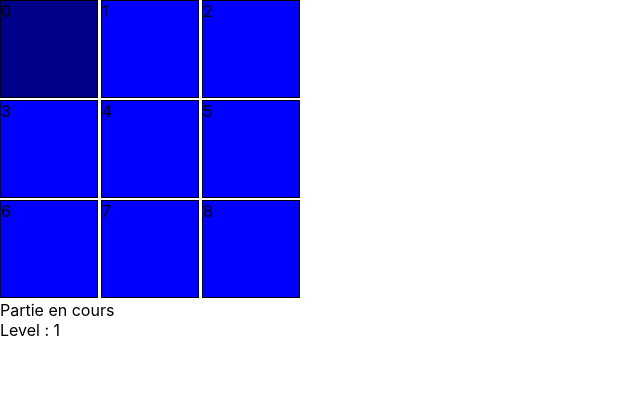
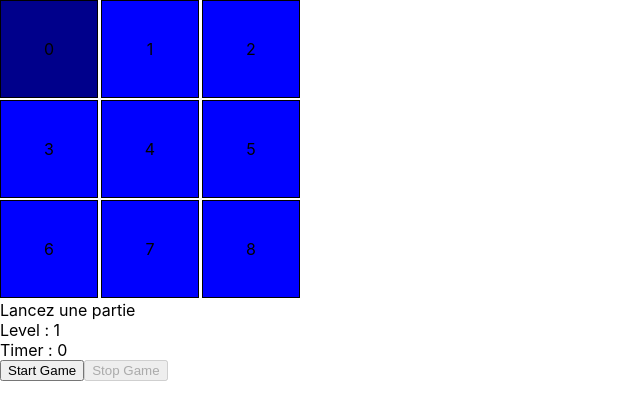
Before and after one commit to DuperierLucas/jeu_du_simon, a React (Create React App) app in the folder FRONT/: page / in a window 1280 px wide. Shown: the top 420 px of the page, without its empty margins (0-640 px from the left). Built offline with nearby package versions, Linux system fonts and the light colour scheme.

Commit message:
WIP: the last square to show don't want to switch color

```diff
--- a/FRONT/src/components/SimonBloc.jsx
+++ b/FRONT/src/components/SimonBloc.jsx
@@ -2,9 +2,13 @@ import React from "react";
 import { SimonBlocContainer } from "../style/components/SimonBloc.style";
 
 const SimonBloc = (props) => {
-  const { action, val } = props;
+  const { action, val, color } = props;
 
-  return <SimonBlocContainer onClick={action}>{val}</SimonBlocContainer>;
+  return (
+    <SimonBlocContainer onClick={action} style={{ backgroundColor: color }}>
+      {val}
+    </SimonBlocContainer>
+  );
 };
 
 export default SimonBloc;
--- a/FRONT/src/style/components/SimonBloc.style.js
+++ b/FRONT/src/style/components/SimonBloc.style.js
@@ -1,6 +1,9 @@
 import styled from "styled-components";
 
 export const SimonBlocContainer = styled.div`
+    display:flex;
+    align-items:center;
+    justify-content:center;
     width:32%;
     height:32%;
     background-color:blue;
--- a/FRONT/src/style/views/HomePage.style.js
+++ b/FRONT/src/style/views/HomePage.style.js
@@ -8,3 +8,15 @@ export const HomeContainer = styled.div`
     width: 300px;
     height: 300px;
 `;
+
+export const ButtonList = styled.div`
+    display:flex;
+    flex-direction: row;
+`;
+
+export const Button = styled.button`
+    cursor:pointer;
+    &:disabled{
+        cursor:not-allowed;
+    }
+`;
--- a/FRONT/src/views/HomePage.jsx
+++ b/FRONT/src/views/HomePage.jsx
@@ -1,21 +1,59 @@
 import React, { useState, useEffect } from "react";
-import { HomeContainer } from "../style/views/HomePage.style";
+import {
+  HomeContainer,
+  ButtonList,
+  Button,
+} from "../style/views/HomePage.style";
 import SimonBloc from "../components/SimonBloc";
 
 function getRandomInt(max) {
   return Math.floor(Math.random() * Math.floor(max));
 }
 
+let x;
 let initState = getRandomInt(8);
 
 const HomePage = () => {
   const [patternToDo, SetPatternToDo] = useState([initState]);
   const [userPattern, SetUserPattern] = useState([]);
-  const [state, SetState] = useState("");
-  const [level, SetUp] = useState(1);
+  const [state, SetState] = useState("Lancez une partie");
+  const [level, SetLevel] = useState(1);
+  const [activeColor, setActiveColor] = useState("");
+  const [timer, SetTimer] = useState(0);
+  const [isGameInProgress, SetGameInProgress] = useState(false);
 
-  let bloc = [0, 1, 2, 3, 4, 5, 6, 7, 8];
-  console.log(patternToDo);
+  const bloc = [0, 1, 2, 3, 4, 5, 6, 7, 8];
+
+  const reInit = () => {
+    SetUserPattern([]);
+    SetPatternToDo([getRandomInt(8)]);
+    SetLevel(1);
+    SetTimer(0);
+    setActiveColor("");
+    SetGameInProgress(false);
+    clearInterval(x);
+    SetState("Lancez une partie");
+  };
+
+  const StartGame = () => {
+    SetState("Partie en cours...");
+    SetGameInProgress(true);
+    let startDate = Date.now();
+    x = setInterval(function () {
+      let now = new Date().getTime();
+      let distance = now - startDate;
+
+      SetTimer(
+        Math.floor(distance / (1000 * 60 * 60)) +
+          "h : " +
+          Math.floor((distance % (1000 * 60 * 60)) / (1000 * 60)) +
+          "m : " +
+          Math.floor((distance % (1000 * 60)) / 1000) +
+          "s"
+      );
+    }, 1000);
+    newTurn();
+  };
 
   useEffect(() => {
     console.log("userPattern : " + userPattern);
@@ -25,17 +63,30 @@ const HomePage = () => {
       patternToDo[userPattern.length - 1]
     ) {
       if (userPattern.length === patternToDo.length) {
-        SetUp(level + 1);
+        SetLevel(level + 1);
         SetPatternToDo([...patternToDo, getRandomInt(8)]);
         SetUserPattern([]);
-      } else {
-        SetState("Partie en cours");
+        newTurn();
       }
     } else {
       SetState("Perdu");
+      clearInterval(x);
     }
-    // console.log(patternToDo);
   }, [userPattern]);
+
+  const newTurn = async () => {
+    for (let i = 0; i < patternToDo.length; i++) {
+      console.log(patternToDo[i]);
+      await sleep(500);
+      setActiveColor({ id: patternToDo[i], color: "red" });
+      await sleep(1000);
+      setActiveColor({ id: patternToDo[i], color: "" });
+    }
+  };
+
+  function sleep(ms) {
+    return new Promise((resolve) => setTimeout(resolve, ms));
+  }
 
   const handleClick = (val) => {
     SetUserPattern([...userPattern, val]);
@@ -49,12 +100,22 @@ const HomePage = () => {
               action={() => handleClick(items)}
               key={`bloc_number_${i}`}
               val={items}
+              color={activeColor.id === items ? activeColor.color : ""}
             ></SimonBloc>
           );
         })}
       </HomeContainer>
       <div>{state}</div>
       <div>Level : {level}</div>
+      <div>Timer : {timer}</div>
+      <ButtonList>
+        <Button onClick={StartGame} disabled={isGameInProgress}>
+          Start Game
+        </Button>
+        <Button onClick={reInit} disabled={!isGameInProgress}>
+          Stop Game
+        </Button>
+      </ButtonList>
     </>
   );
 };
```
